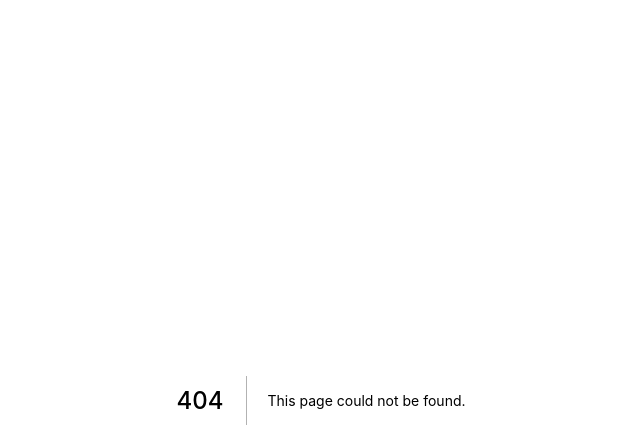
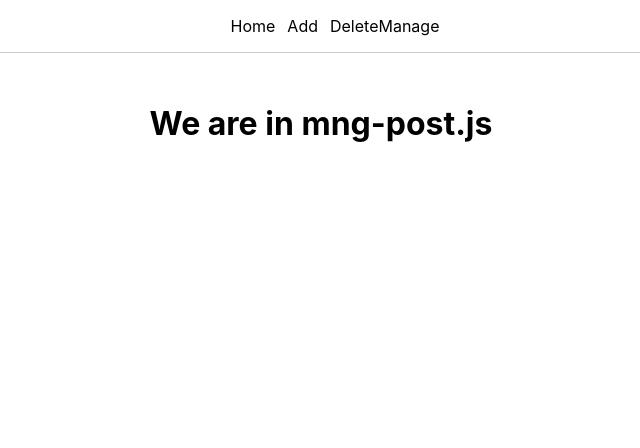
Before and after one commit to MinhNguyen4958/Shelter-System-v2, a Next.js app in the folder shelter-system/: page /mng-post in a window 1280 px wide. Before the commit this address had no page. Shown: the top 448 px of the page, without its empty margins (319-959 px from the left). Built offline with nearby package versions, Linux system fonts and the light colour scheme.

Commit message:
Navigation buttons work

```diff
--- a/shelter-system/components/Nav.js
+++ b/shelter-system/components/Nav.js
@@ -12,7 +12,7 @@ export default function Nav() {
                         <a>Customers</a>
                     </Link>
                 </li>
-                    <Link href="/add-post">
+                    <Link href="/staff-home">
                         <a>Staff</a>
                     </Link>
             </ul>
--- /dev/null
+++ b/shelter-system/components/NavHomeStaff.js
@@ -0,0 +1,34 @@
+import Link from 'next/link';
+
+import styles from '../styles/Nav.module.css';
+
+// A navigation bar with link to homepage, add/delete and manage staff. List staff members that are
+// currently registered
+export default function Nav() {
+    return (
+        <nav className={styles.nav}>
+            <ul className={styles.list}>
+            <   li className={styles.item}>
+                    <Link href="/">
+                        <a>Home</a>
+                    </Link>
+                </li>
+                <li className={styles.item}>
+                    <Link href="/add-post">
+                        <a>Add</a>
+                    </Link>
+                </li>
+                <li classname={styles.item}>
+                    <Link href="/delete-post">
+                        <a>Delete</a>
+                    </Link>
+                </li>
+                <li className={styles.item}>
+                    <Link href="/mng-post">
+                        <a>Manage</a>
+                    </Link>
+                </li>
+            </ul>
+        </nav>
+    );
+}
--- a/shelter-system/pages/add-post.js
+++ b/shelter-system/pages/add-post.js
@@ -1,6 +1,6 @@
 import { useState } from 'react';
 
-import Nav from '../components/Nav';
+import Nav from '../components/NavHomeStaff';
 import styles from '../styles/Home.module.css';
 
 // A post form that will add a new post
--- /dev/null
+++ b/shelter-system/pages/mng-post.js
@@ -0,0 +1,35 @@
+import { useState } from 'react';
+
+import Nav from '../components/NavHomeStaff';
+import styles from '../styles/Home.module.css';
+
+// A post form that will add a new post
+export default function AddPost() {
+    const [title, setTitle] = useState('');
+    const [content, setContent] = useState('');
+    const [error, setError] = useState('');
+    const [message, setMessage] = useState('');
+
+    const handlePost = async (e) => {
+        e.preventDefault();
+
+        // Reset error and message
+        setError('');
+        setMessage('');
+
+        // Check the fields
+        if (!title || !content)
+        {
+            return setError('All fields are required');
+        }
+    };
+
+        return (
+            <div>
+                <Nav />
+                <div className={styles.container}>
+                    <h1>We are in mng-post.js</h1>
+                </div>
+            </div>
+    );
+}
--- /dev/null
+++ b/shelter-system/styles/StaffHome.module.css
@@ -0,0 +1,148 @@
+.container {
+    max-width: 800px;
+    margin: 20px auto;
+    padding: 10px;
+    width: 100%;
+    text-align: center;
+  }
+
+  .form {
+    width: 100%;
+  }
+
+  .formItem label {
+    display: block;
+  }
+
+  .formItem input[type='text'] {
+    display: block;
+    width: 100%;
+    padding: 10px;
+  }
+
+  .formItem textarea {
+    display: block;
+    width: 100%;
+    padding: 10px;
+  }
+
+  .error {
+    color: red;
+  }
+
+  .message {
+    color: green;
+  }
+  /*
+  .main {
+    min-height: 100vh;
+    padding: 4rem 0;
+    flex: 1;
+    display: flex;
+    flex-direction: column;
+    justify-content: center;
+    align-items: center;
+  }
+
+  .footer {
+    display: flex;
+    flex: 1;
+    padding: 2rem 0;
+    border-top: 1px solid #eaeaea;
+    justify-content: center;
+    align-items: center;
+  }
+
+  .footer a {
+    display: flex;
+    justify-content: center;
+    align-items: center;
+    flex-grow: 1;
+  }
+
+  .title a {
+    color: #0070f3;
+    text-decoration: none;
+  }
+
+  .title a:hover,
+  .title a:focus,
+  .title a:active {
+    text-decoration: underline;
+  }
+
+  .title {
+    margin: 0;
+    line-height: 1.15;
+    font-size: 4rem;
+  }
+
+  .title,
+  .description {
+    text-align: center;
+  }
+
+  .description {
+    margin: 4rem 0;
+    line-height: 1.5;
+    font-size: 1.5rem;
+  }
+
+  .code {
+    background: #fafafa;
+    border-radius: 5px;
+    padding: 0.75rem;
+    font-size: 1.1rem;
+    font-family: Menlo, Monaco, Lucida Console, Liberation Mono, DejaVu Sans Mono,
+      Bitstream Vera Sans Mono, Courier New, monospace;
+  }
+
+  .grid {
+    display: flex;
+    align-items: center;
+    justify-content: center;
+    flex-wrap: wrap;
+    max-width: 800px;
+  }
+
+  .card {
+    margin: 1rem;
+    padding: 1.5rem;
+    text-align: left;
+    color: inherit;
+    text-decoration: none;
+    border: 1px solid #eaeaea;
+    border-radius: 10px;
+    transition: color 0.15s ease, border-color 0.15s ease;
+    max-width: 300px;
+  }
+
+  .card:hover,
+  .card:focus,
+  .card:active {
+    color: #0070f3;
+    border-color: #0070f3;
+  }
+
+  .card h2 {
+    margin: 0 0 1rem 0;
+    font-size: 1.5rem;
+  }
+
+  .card p {
+    margin: 0;
+    font-size: 1.25rem;
+    line-height: 1.5;
+  }
+
+  .logo {
+    height: 1em;
+    margin-left: 0.5rem;
+  }
+
+  @media (max-width: 600px) {
+    .grid {
+      width: 100%;
+      flex-direction: column;
+    }
+  } */
```
Also changed, not shown: shelter-system/pages/delete-post.js (added, +35 -0 lines), shelter-system/pages/staff-home.js (added, +35 -0 lines).
